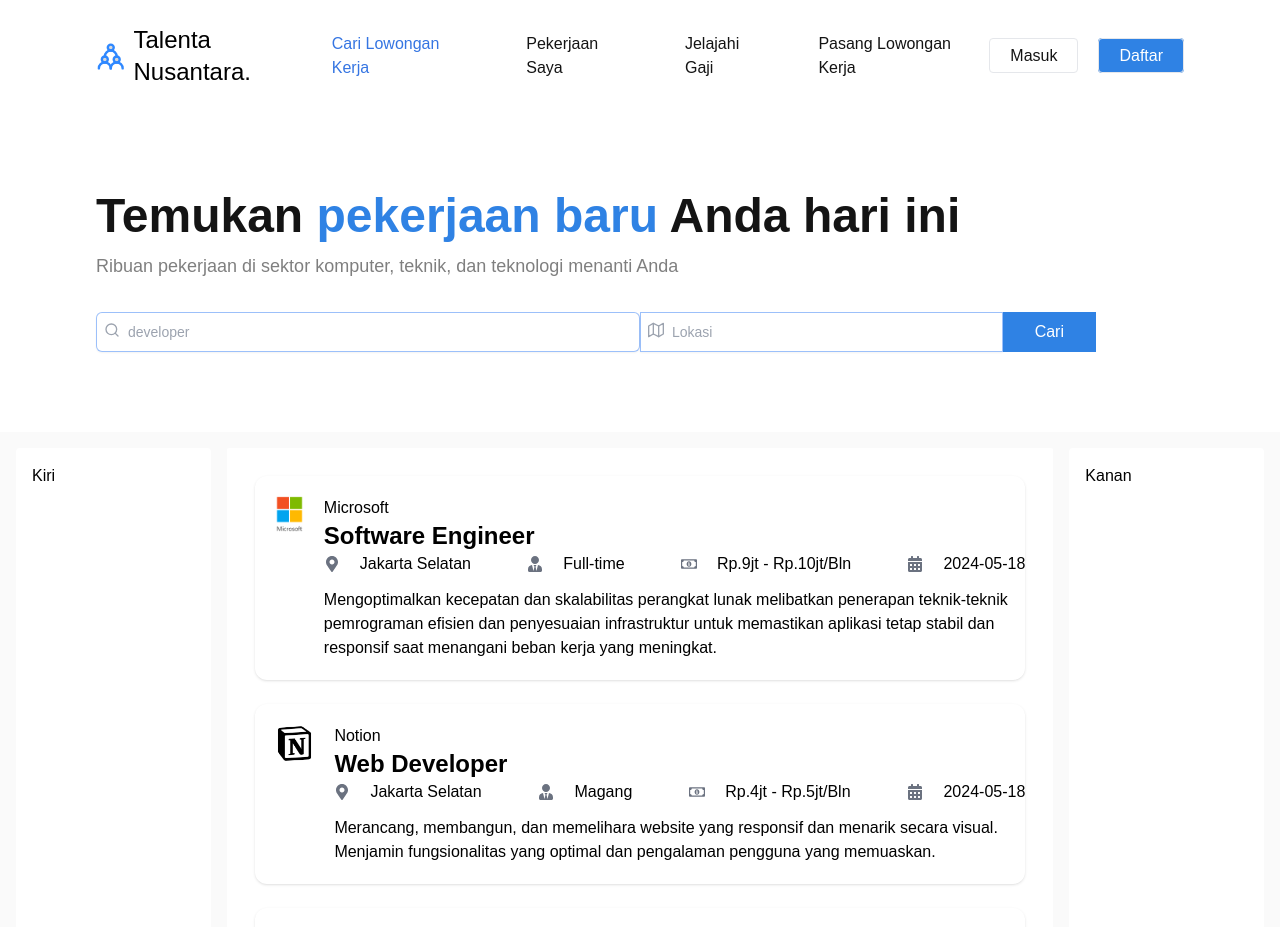
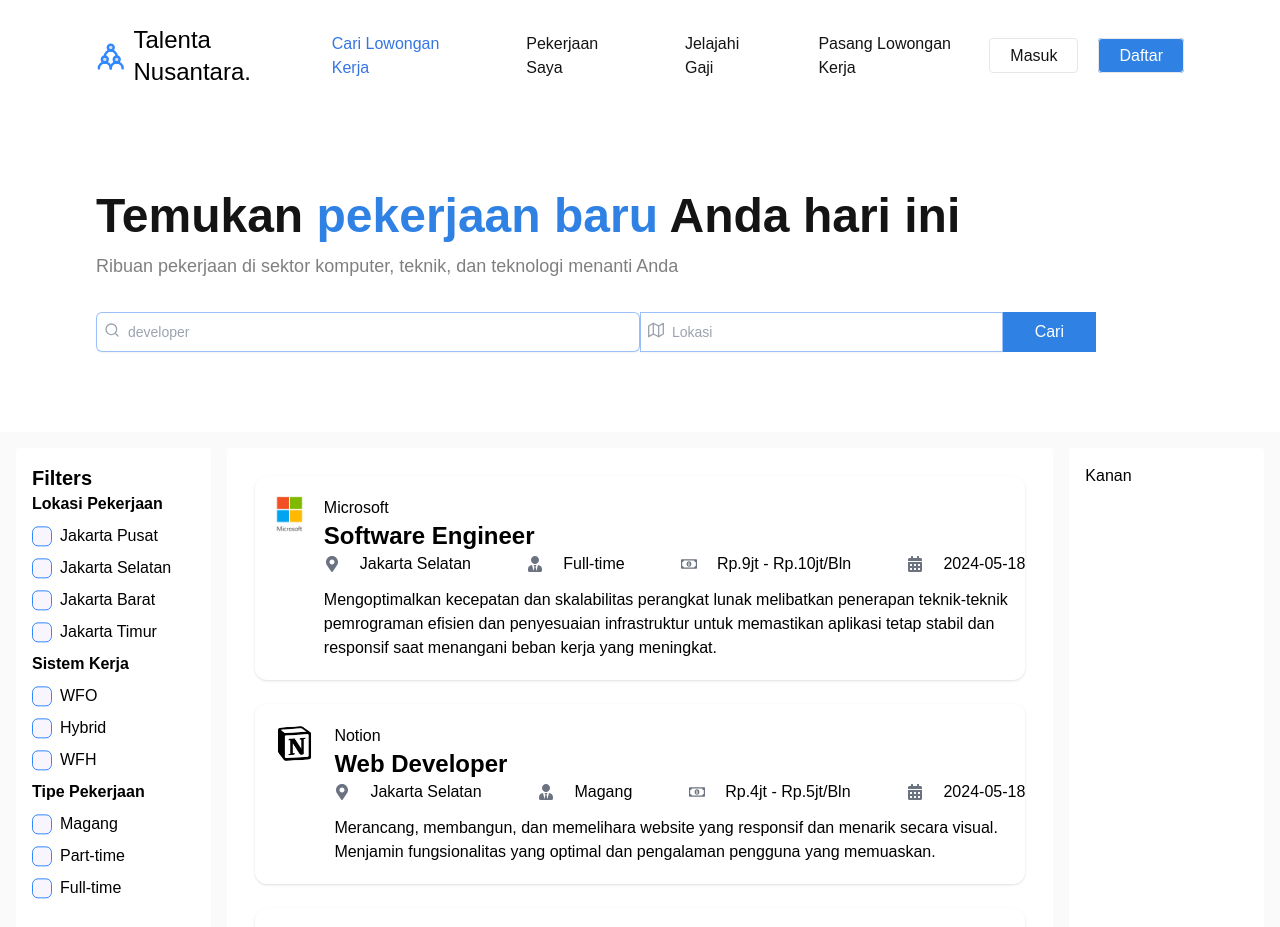
Before and after one commit to aldianrahmat/Job-Portal-Web, a React (Vite) app: page / in a window 1280 px wide. Shown: the top 927 px of the page. Built offline with nearby package versions, Linux system fonts and the light colour scheme.

Commit message:
feat: update & improve filtering system

```diff
--- a/src/Pages/Home.jsx
+++ b/src/Pages/Home.jsx
@@ -1,23 +1,24 @@
-import { useEffect, useState } from 'react';
-import Banner from '../components/Banner';
-import Jobs from './Jobs';
+import { useEffect, useState } from "react";
+import Banner from "../components/Banner";
+import Jobs from "./Jobs";
+import FilterItem from "../components/FilterItem";
 
 const Home = () => {
   const [jobs, setJobs] = useState([]);
   const [filteredJobs, setFilteredJobs] = useState([]);
-  const [query, setQuery] = useState('');
-  const [location, setLocation] = useState('');
+  const [query, setQuery] = useState("");
+  const [location, setLocation] = useState("");
 
   // Mengambil data pekerjaan saat komponen dipasang
   useEffect(() => {
-    fetch('jobs.json')
+    fetch("jobs.json")
       .then((res) => res.json())
       .then((data) => {
         console.log(data);
         setJobs(data);
       })
       .catch((error) => {
-        console.error('Error fetching jobs:', error);
+        console.error("Error fetching jobs:", error);
         // Tangani kesalahan dengan baik, misalnya tampilkan pesan error kepada pengguna
       });
   }, []);
@@ -54,11 +55,14 @@ const Home = () => {
       {/* Konten utama */}
       <div className="bg-[#FAFAFA] grid grid-cols-12 gap-4 px-4 py-4">
         {/* Sisi kiri */}
-        <div className="bg-white p-4 rounded col-span-2">Kiri</div>
+        <div className="bg-white p-4 rounded col-span-2">
+          <FilterItem />
+        </div>
 
         {/* Kartu pekerjaan */}
         <div className="col-span-8 bg-white p-4 rounded-sm">
-          <Jobs result={filteredJobs} /> {/* Kirim filteredJobs ke komponen Jobs */}
+          <Jobs result={filteredJobs} />{" "}
+          {/* Kirim filteredJobs ke komponen Jobs */}
         </div>
 
         {/* Sisi kanan */}
--- a/src/components/CheckItem.jsx
+++ b/src/components/CheckItem.jsx
@@ -2,6 +2,7 @@ import { useEffect, useState } from "react";
 
 const CheckItem = ({ title }) => {
   const [isChecked, setIsChecked] = useState(false);
+  const [isHovered, setIsHovered] = useState(false);
 
   const clickCheck = () => {
     setIsChecked(!isChecked);
@@ -9,7 +10,11 @@ const CheckItem = ({ title }) => {
 
   return (
     <div className="flex gap-2 my-2">
-      <button onClick={clickCheck}>
+      <button
+        onClick={clickCheck}
+        onMouseEnter={() => setIsHovered(true)}
+        onMouseLeave={() => setIsHovered(false)}
+      >
         {isChecked ? (
           <svg
             width="20"
@@ -40,6 +45,31 @@ const CheckItem = ({ title }) => {
               stroke-width="2"
               stroke-linecap="round"
               stroke-linejoin="round"
+            />
+          </svg>
+        ) : isHovered ? (
+          <svg
+            width="20"
+            height="21"
+            viewBox="0 0 20 21"
+            fill="none"
+            xmlns="http://www.w3.org/2000/svg"
+          >
+            <rect
+              x="0.5"
+              y="0.86499"
+              width="19"
+              height="19"
+              rx="5.5"
+              fill="#E9E4EF"
+            />
+            <rect
+              x="0.5"
+              y="0.86499"
+              width="19"
+              height="19"
+              rx="5.5"
+              stroke="#2F88FF"
             />
           </svg>
         ) : (
--- a/src/components/Contents.jsx
+++ /dev/null
@@ -1,13 +0,0 @@
-import FilterItem from "./FilterItem";
-import ListJobs from "./ListJobs";
-
-const Contents = () => {
-  return (
-    <div className="max-w-screen-2x1 container mx-auto x1:px-24 px-24">
-      <FilterItem />
-      <ListJobs />
-    </div>
-  );
-};
-
-export default Contents;
--- a/src/components/FilterItem.jsx
+++ b/src/components/FilterItem.jsx
@@ -2,8 +2,7 @@ import CheckItem from "./CheckItem";
 
 const FilterItem = () => {
   return (
-    <div className="w-2/12">
-      <div className="bg-gray-50 border border-gray-200 rounded-xl p-4 flex flex-col gap-4">
+    <div>
       <h1 className="text-xl font-bold">Filters</h1>
       <div>
         <h2 className="font-semibold">Lokasi Pekerjaan</h2>
@@ -25,7 +24,6 @@ const FilterItem = () => {
         <CheckItem title="Full-time" />
       </div>
     </div>
-    </div>
   );
 };
 
```
Lines whose indentation alone changed are shown as unchanged.
